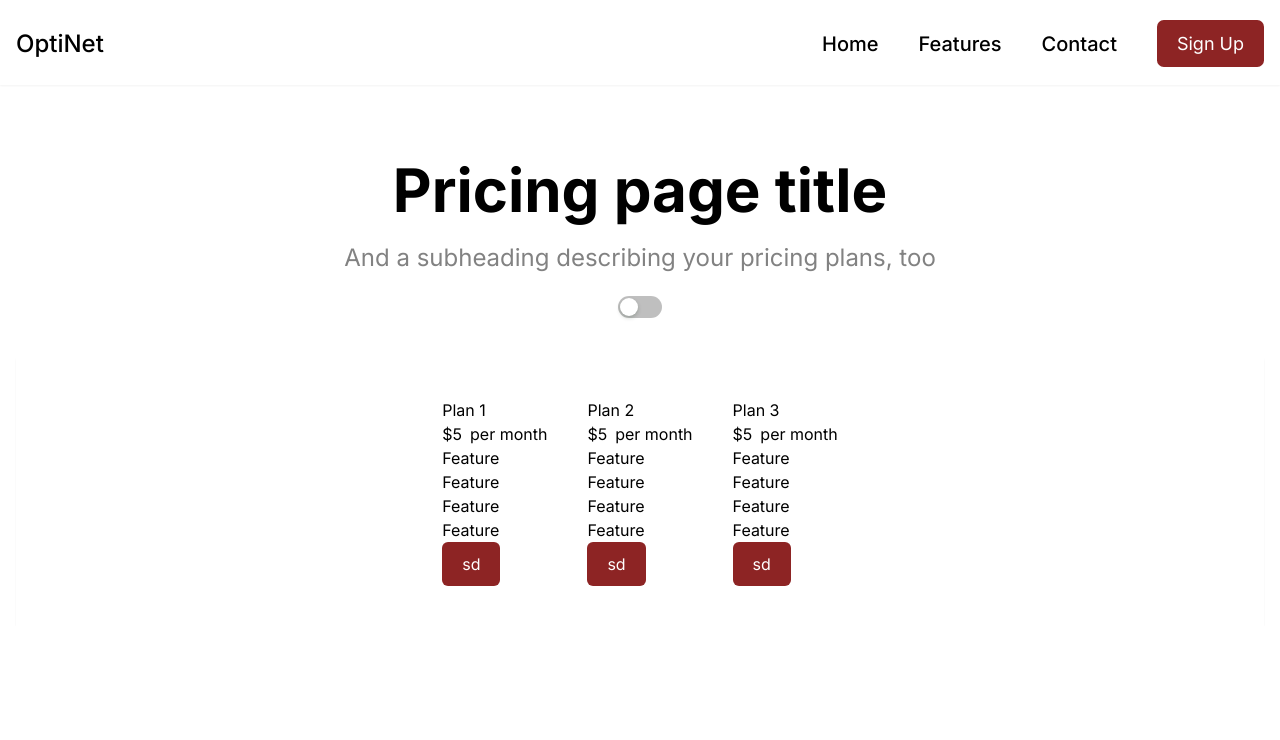
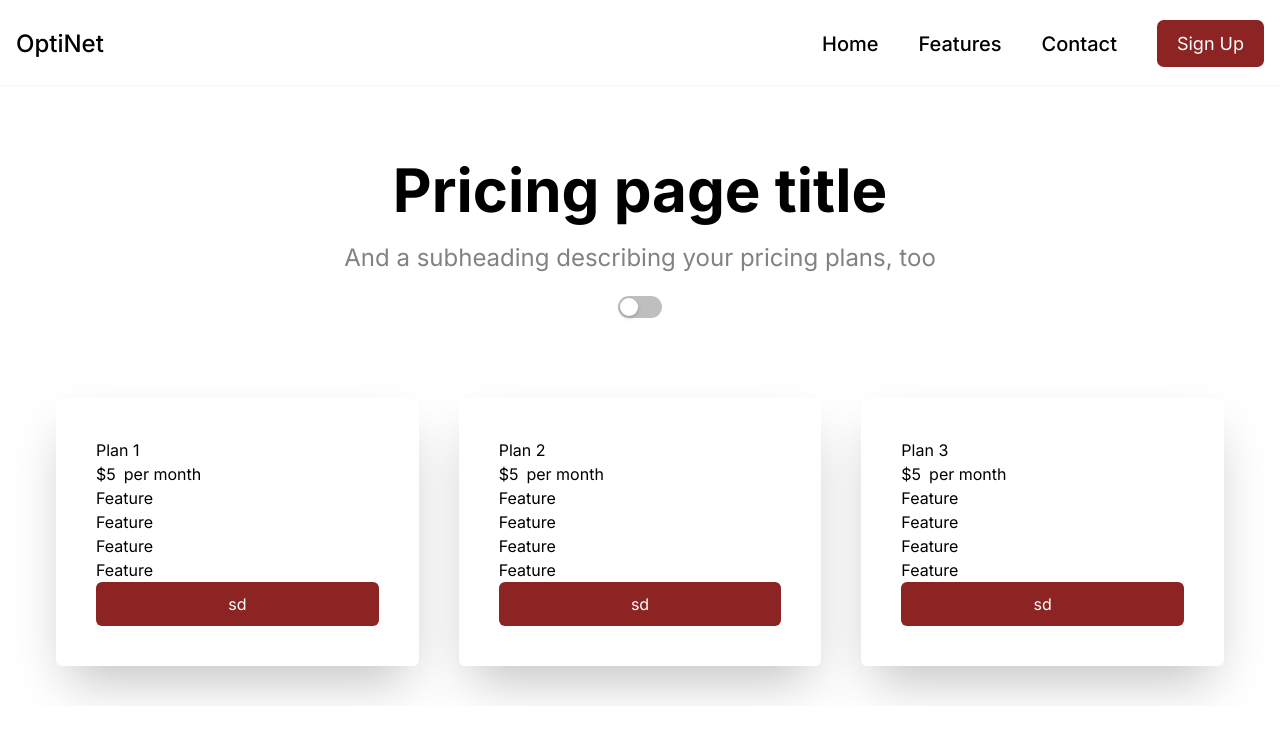
Before and after one commit to jamescasipong/isp-services, a React (Vite) app: page /contact in a window 1280 px wide. Shown: the top 740 px of the page. Built offline with nearby package versions, Linux system fonts and the light colour scheme.

Commit message:
Update Header.jsx

```diff
--- a/src/components/ContactSections/Header.jsx
+++ b/src/components/ContactSections/Header.jsx
@@ -17,9 +17,9 @@ const Header = () => {
 
             <Switch></Switch>
 
-            <div className='w-full flex flex-row gap-10 justify-center items-center mt-10 shadow-sm p-10'>
+            <div className='w-full flex flex-row gap-10 justify-center items-center mt-10 p-10'>
                 {plans.map((p) => (
-                    <div key={p.id}>
+                    <div className='shadow-2xl p-10 rounded-md flex-1 flex flex-col' key={p.id}>
                         <p>{p.name}</p>
                         <div className='flex flex-row gap-2'>
                             <h1>{p.prices}</h1>
@@ -34,7 +34,7 @@ const Header = () => {
                                 {f.f4}<br /></li>
                             ))}
                         </ul>
-                        <Button link="" label="sd"></Button>
+                        <Button className='w-full' link="" label="sd"></Button>
                     </div>
                 ))}
             </div>
```
